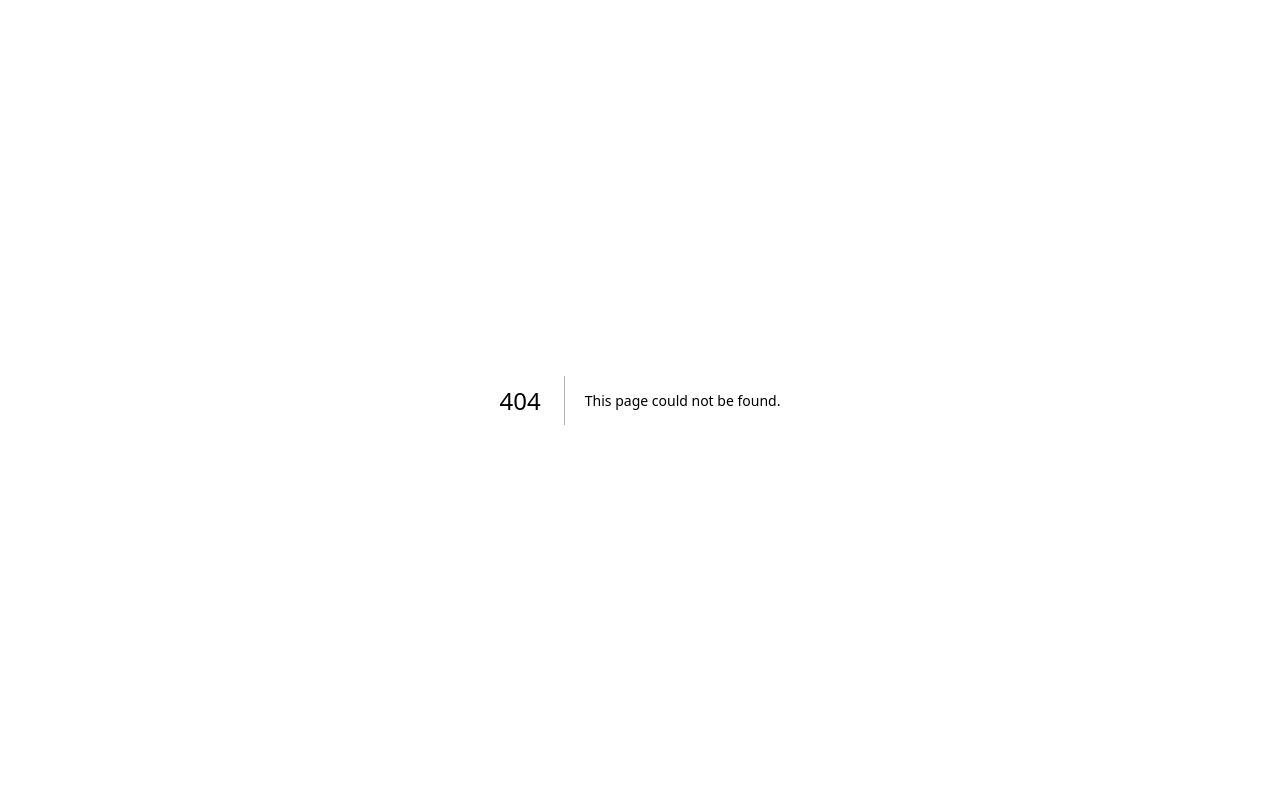
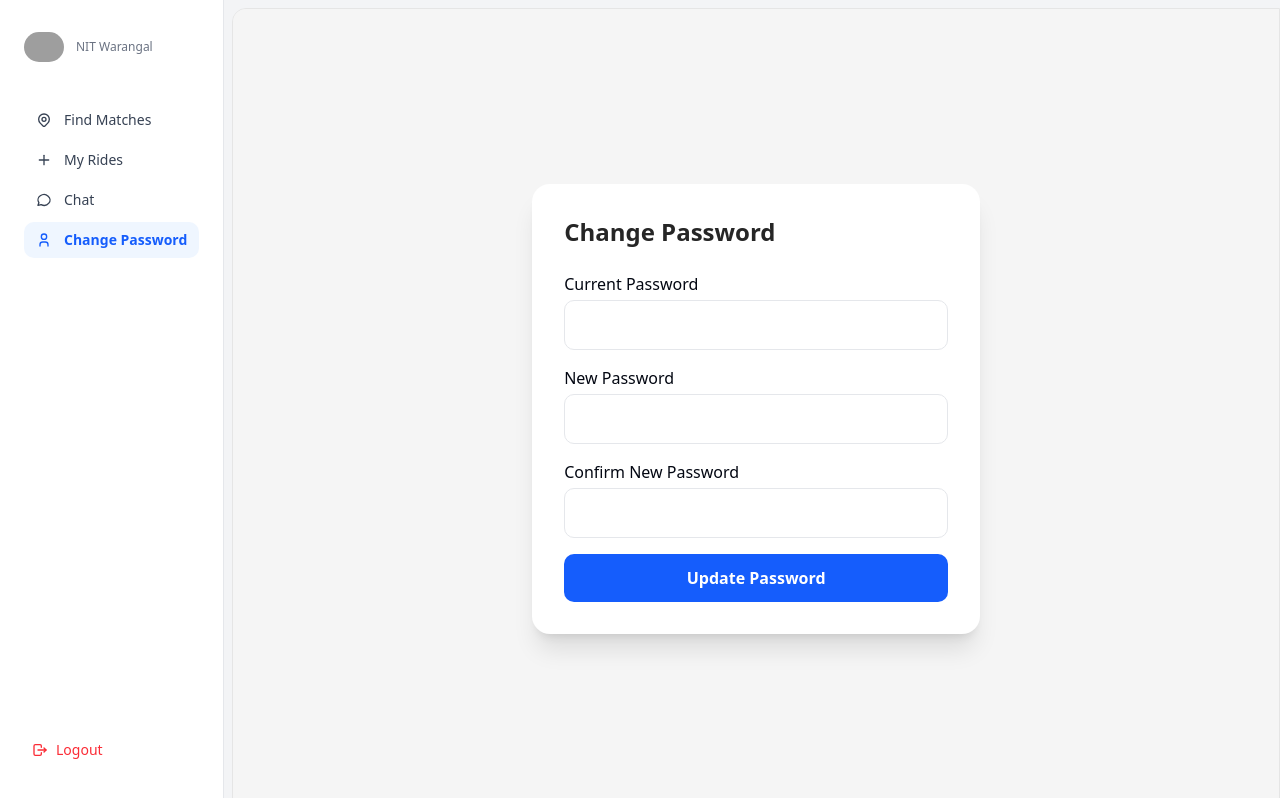
Before and after one commit to aryanswaroopparida/coRoute, a Next.js app in the folder frontend/: page /dashboard/change-password in a window 1280 px wide. Before the commit this address had no page. Shown: the top 798 px of the page. Built offline with nearby package versions, Linux system fonts and the light colour scheme; no server answers; grey boxes are pictures that could not be loaded.

Commit message:
Added Update Password

```diff
--- /dev/null
+++ b/frontend/app/api/protected/change-password/route.ts
@@ -0,0 +1,61 @@
+import { NextRequest, NextResponse } from "next/server";
+import bcrypt from "bcryptjs";
+import dbConnect from "@/app/db/dbConnect";
+import User from "@/app/models/User";
+
+export async function POST(req: NextRequest) {
+  try {
+    await dbConnect();
+
+    // 🔐 Get authenticated user from middleware-injected headers
+    const userId = req.headers.get("x-user-id");
+
+    if (!userId) {
+      return NextResponse.json({ message: "Unauthorized" }, { status: 401 });
+    }
+
+    const { currentPassword, newPassword } = await req.json();
+
+    if (!currentPassword || !newPassword) {
+      return NextResponse.json({ message: "Missing fields" }, { status: 400 });
+    }
+
+    // Optional: enforce password strength
+    if (newPassword.length < 6) {
+      return NextResponse.json(
+        { message: "Password must be at least 6 characters" },
+        { status: 400 },
+      );
+    }
+
+    const dbUser = await User.findById(userId);
+
+    if (!dbUser) {
+      return NextResponse.json({ message: "User not found" }, { status: 404 });
+    }
+
+    const isMatch = await bcrypt.compare(currentPassword, dbUser.password);
+
+    if (!isMatch) {
+      return NextResponse.json(
+        { message: "Current password incorrect" },
+        { status: 400 },
+      );
+    }
+
+    const hashedPassword = await bcrypt.hash(newPassword, 12);
+
+    dbUser.password = hashedPassword;
+    await dbUser.save();
+
+    return NextResponse.json({
+      message: "Password changed successfully",
+    });
+  } catch (error) {
+    console.error(error);
+    return NextResponse.json(
+      { message: "Internal server error" },
+      { status: 500 },
+    );
+  }
+}
--- a/frontend/app/components/Sidebar_Admin.tsx
+++ b/frontend/app/components/Sidebar_Admin.tsx
@@ -23,8 +23,12 @@ const navItems = [
   { label: "Find Matches", href: "/dashboard", icon: IconMapPin },
   { label: "My Rides", href: "/dashboard/rides", icon: IconPlus },
   { label: "Chat", href: "/dashboard/chat", icon: IconMessageCircle },
-  { label: "Profile", href: "/dashboard/profile", icon: IconUser },
-  { label: "Settings", href: "/dashboard/settings", icon: IconSettings },
+  {
+    label: "Change Password",
+    href: "/dashboard/change-password",
+    icon: IconUser,
+  },
+  // { label: "Settings", href: "/dashboard/settings", icon: IconSettings },
 ];
 
 export const Sidebar = () => {
--- /dev/null
+++ b/frontend/app/dashboard/change-password/page.tsx
@@ -0,0 +1,125 @@
+"use client";
+
+import { useState } from "react";
+import { useRouter } from "next/navigation";
+
+export default function ChangePasswordPage() {
+  const router = useRouter();
+
+  const [currentPassword, setCurrentPassword] = useState("");
+  const [newPassword, setNewPassword] = useState("");
+  const [confirmPassword, setConfirmPassword] = useState("");
+
+  const [loading, setLoading] = useState(false);
+  const [error, setError] = useState<string | null>(null);
+  const [success, setSuccess] = useState<string | null>(null);
+
+  const handleSubmit = async (e: React.FormEvent) => {
+    e.preventDefault();
+    setError(null);
+    setSuccess(null);
+
+    if (newPassword !== confirmPassword) {
+      setError("New passwords do not match.");
+      return;
+    }
+
+    if (newPassword.length < 6) {
+      setError("Password must be at least 6 characters.");
+      return;
+    }
+
+    try {
+      setLoading(true);
+
+      const res = await fetch("/api/protected/change-password", {
+        method: "POST",
+        headers: { "Content-Type": "application/json" },
+        body: JSON.stringify({
+          currentPassword,
+          newPassword,
+        }),
+        credentials: "include",
+      });
+
+      const data = await res.json();
+
+      if (!res.ok) {
+        throw new Error(data.message);
+      }
+
+      setSuccess("Password changed successfully.");
+      setCurrentPassword("");
+      setNewPassword("");
+      setConfirmPassword("");
+
+      // Optional redirect
+      setTimeout(() => {
+        router.push("/dashboard");
+      }, 1500);
+    } catch (err: any) {
+      setError(err.message || "Something went wrong");
+    } finally {
+      setLoading(false);
+    }
+  };
+
+  return (
+    <div className="min-h-screen flex items-center justify-center bg-neutral-100 dark:bg-black px-4">
+      <div className="w-full max-w-md bg-white dark:bg-neutral-900 p-8 rounded-2xl shadow-xl">
+        <h2 className="text-2xl font-bold mb-6 text-neutral-800 dark:text-white">
+          Change Password
+        </h2>
+
+        <form onSubmit={handleSubmit} className="space-y-4">
+          <div>
+            <label className="block mb-1 font-medium">Current Password</label>
+            <input
+              type="password"
+              className="w-full p-3 border rounded-lg"
+              value={currentPassword}
+              onChange={(e) => setCurrentPassword(e.target.value)}
+              required
+            />
+          </div>
+
+          <div>
+            <label className="block mb-1 font-medium">New Password</label>
+            <input
+              type="password"
+              className="w-full p-3 border rounded-lg"
+              value={newPassword}
+              onChange={(e) => setNewPassword(e.target.value)}
+              required
+            />
+          </div>
+
+          <div>
+            <label className="block mb-1 font-medium">
+              Confirm New Password
+            </label>
+            <input
+              type="password"
+              className="w-full p-3 border rounded-lg"
+              value={confirmPassword}
+              onChange={(e) => setConfirmPassword(e.target.value)}
+              required
+            />
+          </div>
+
+          {error && <p className="text-sm text-red-500">{error}</p>}
+
+          {success && <p className="text-sm text-green-600">{success}</p>}
+
+          <button
+            type="submit"
+            disabled={loading}
+            className="w-full bg-blue-600 text-white py-3 rounded-lg font-semibold hover:bg-blue-700 transition disabled:opacity-50"
+          >
+            {loading ? "Updating..." : "Update Password"}
+          </button>
+        </form>
+      </div>
+    </div>
+  );
+}
```
